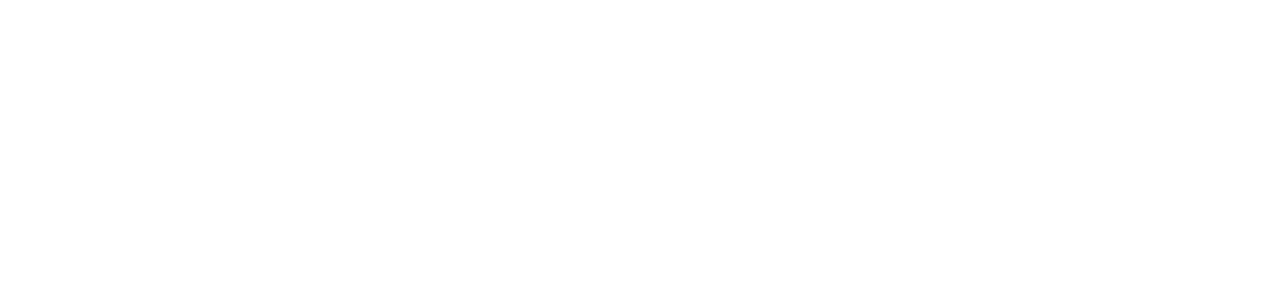
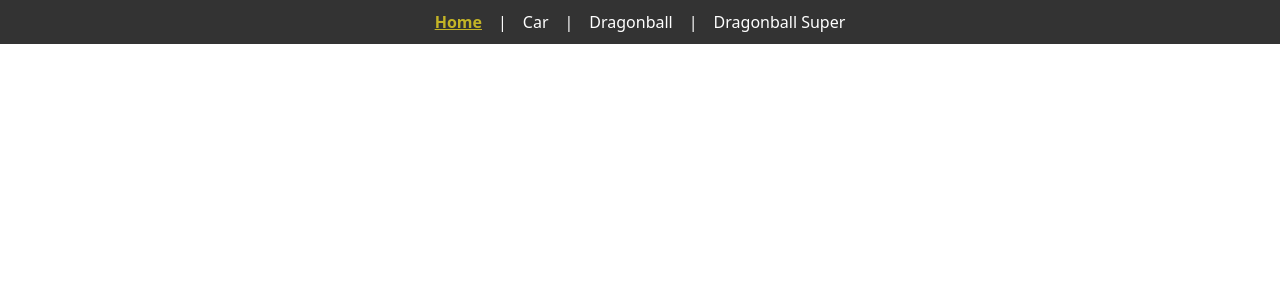
Before and after one commit to OliverVlz/software-project, an Angular app in the folder hero/: page / in a window 1280 px wide. Shown: the top 300 px of the page. Built offline with nearby package versions, Linux system fonts and the light colour scheme.

Commit message:
feat: integrate Navbar component into app layout

```diff
--- a/hero/src/app/app.html
+++ b/hero/src/app/app.html
@@ -1 +1,2 @@
+<app-navbar/>
 <router-outlet/>
--- a/hero/src/app/app.ts
+++ b/hero/src/app/app.ts
@@ -1,9 +1,10 @@
 import { Component, signal } from '@angular/core';
 import { RouterOutlet } from '@angular/router';
+import { Navbar } from "./components/navbar/navbar";
 
 @Component({
   selector: 'app-root',
-  imports: [RouterOutlet],
+  imports: [RouterOutlet, Navbar],
   templateUrl: './app.html',
   styleUrl: './app.css'
 })
--- /dev/null
+++ b/hero/src/app/components/navbar/navbar.css
@@ -0,0 +1,19 @@
+nav {
+  display: flex;
+  justify-content: center;
+  background-color: #333;
+  padding: 10px;
+  color: white;
+}
+
+nav a {
+  color: white;
+  text-decoration: none;
+  margin: 0 1rem;
+}
+
+nav a.active {
+  font-weight: bold;
+  color: rgba(233, 213, 35, 0.801);
+  text-decoration: underline;
+}
--- /dev/null
+++ b/hero/src/app/components/navbar/navbar.html
@@ -0,0 +1,7 @@
+
+<nav>
+  <a routerLink="/" [routerLinkActive]="'active'" [routerLinkActiveOptions]="{ exact: true }">Home</a> |
+  <a [routerLink]="['/car']" [routerLinkActive]="'active'">Car</a> |
+  <a routerLink="/dragonball" [routerLinkActive]="'active'">Dragonball</a> |
+  <a routerLink="/dragonball-super" [routerLinkActive]="'active'">Dragonball Super</a>
+</nav>
```
Also changed, not shown: hero/src/app/components/navbar/navbar.ts (added, +12 -0 lines).
